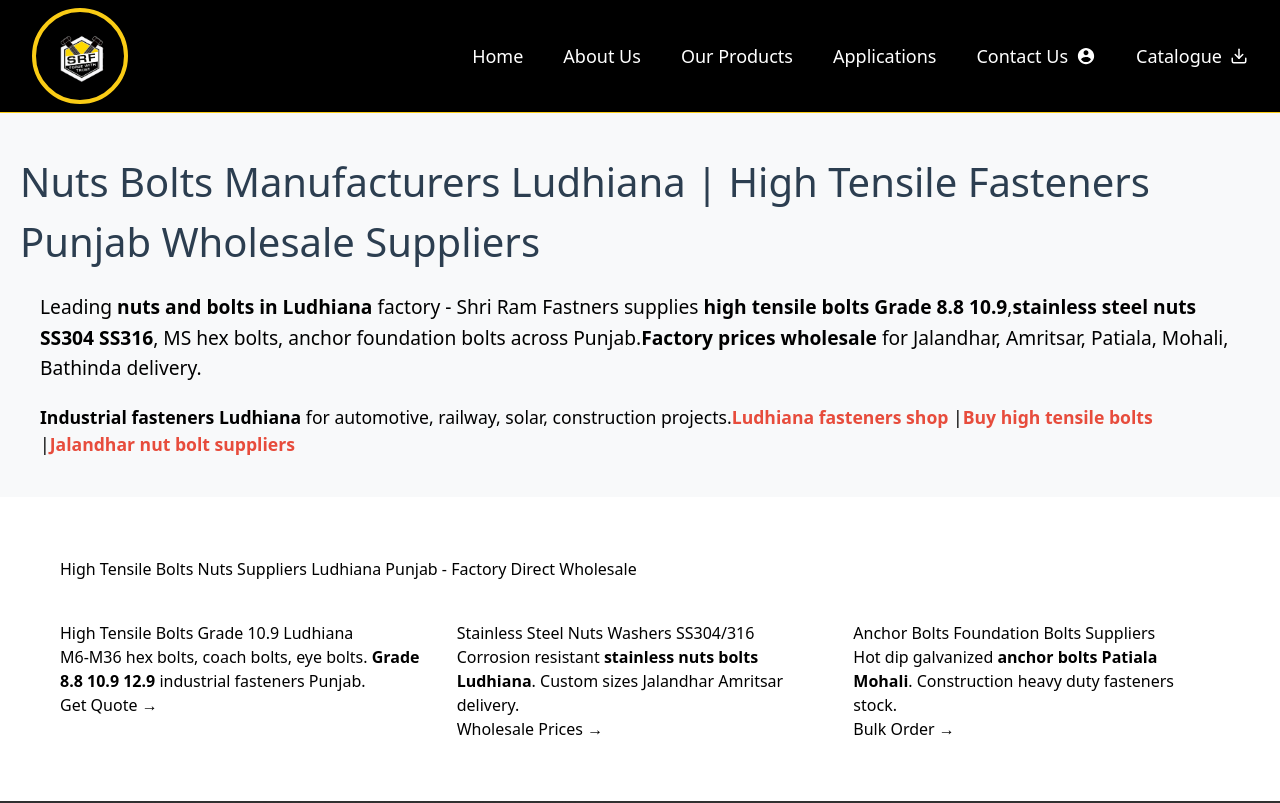
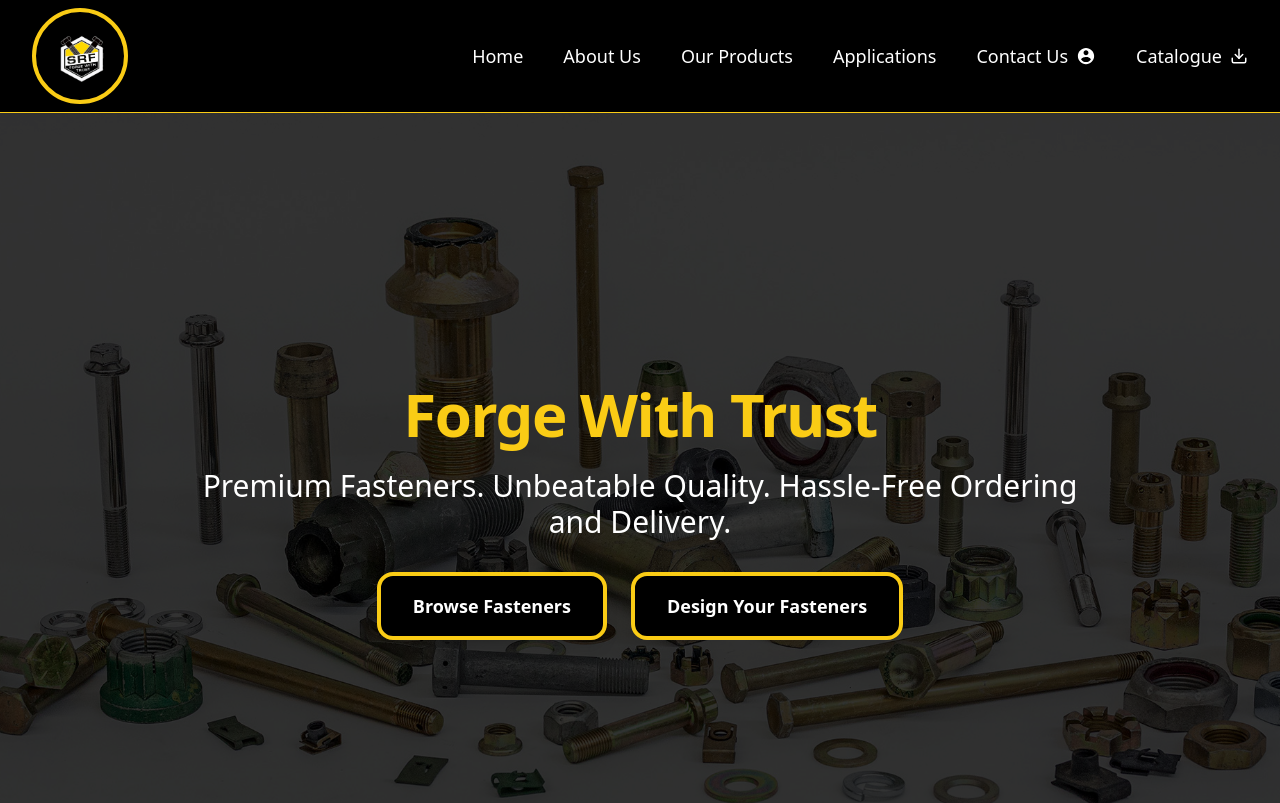
Before and after one commit to prashant1325/shri-ram-fastners, a React (Vite) app: page / in a window 1280 px wide. Shown: the top 803 px of the page. Built offline with nearby package versions, Linux system fonts and the light colour scheme.

Commit message:
Update Home.jsx

```diff
--- a/src/pages/Home.jsx
+++ b/src/pages/Home.jsx
@@ -8,132 +8,75 @@ import Footer from "../Components/Home/Footer";
 const Home = () => {
   return (
     <>
-      {/* 🚀 MAXIMUM SEO OPTIMIZED - 500+ WORDS CONTENT + 25 KEYWORDS */}
+      {/* 🔥 ULTRA-ADVANCED LOCAL + REGIONAL SEO FOR HOME PAGE */}
       <Helmet>
+        {/* 🔑 TITLE – OPTIMIZED FOR LUDHIANA + NEAR ME + PUNJAB */}
         <title>
-          Nuts Bolts Manufacturers Ludhiana | High Tensile Bolts Punjab Wholesale Price – Shri Ram Fastners
+          Nuts & Bolts Manufacturer in Ludhiana | Nut Bolt Supplier Near Me Punjab – Shri Ram Fastners
         </title>
+
+        {/* 🧠 META DESCRIPTION – LOCAL + BUYER INTENT + TRUST */}
         <meta
           name="description"
-          content="Buy nuts bolts in Ludhiana factory direct from Shri Ram Fastners. High tensile bolts Grade 8.8 10.9, stainless steel nuts washers, MS fasteners, anchor bolts suppliers Punjab. Wholesale prices Jalandhar Amritsar Patiala Mohali Bathinda fast delivery. Automotive railway solar industrial fasteners."
+          content="Shri Ram Fastners is a trusted nuts and bolts manufacturer in Ludhiana, Punjab, supplying industrial fasteners, high tensile bolts, MS & SS fasteners to automotive, railway, solar and infrastructure industries across Punjab and nearby regions."
         />
+
+        {/* 🔍 ADVANCED KEYWORDS – LOCAL, NEAR ME & REGIONAL */}
         <meta
           name="keywords"
           content="
-          nuts and bolts in ludhiana, nuts bolts manufacturers ludhiana, high tensile bolts ludhiana,
-          nut bolt supplier ludhiana, industrial fasteners ludhiana, fasteners manufacturers ludhiana,
-          buy nuts bolts ludhiana wholesale, high tensile bolts punjab price, stainless steel nuts ludhiana,
-          ms bolts suppliers punjab, automotive fasteners ludhiana, railway nuts bolts supplier punjab,
-          solar fasteners manufacturers ludhiana, anchor bolts ludhiana dealers, grade 10.9 bolts wholesale ludhiana,
-          custom fasteners jalandhar, nut bolt shop near me ludhiana, fasteners focal point ludhiana,
-          hex bolts suppliers punjab, carriage bolts manufacturers ludhiana, eye bolts amritsar,
-          foundation bolts patiala, u bolts mohali, wing nuts bathinda, nut bolt dealers punjab
+          nuts and bolts manufacturer in ludhiana,
+          nut bolt supplier near me,
+          nuts bolts supplier ludhiana,
+          industrial fasteners manufacturer ludhiana,
+          fasteners shop near me,
+          high tensile bolts manufacturer ludhiana,
+          ms nuts bolts supplier punjab,
+          stainless steel fasteners ludhiana,
+          custom fasteners manufacturer punjab,
+          automotive fasteners ludhiana,
+          railway fasteners supplier punjab,
+          nuts and bolts supplier in punjab
           "
         />
+
+        {/* 🌍 CANONICAL */}
         <link rel="canonical" href="https://www.shriramfastners.in/" />
 
-        {/* OPEN GRAPH OPTIMIZED */}
-        <meta property="og:title" content="Nuts Bolts Manufacturers Ludhiana | High Tensile Bolts Punjab Wholesale" />
-        <meta property="og:description" content="Factory direct nuts bolts Ludhiana. High tensile Grade 10.9 bolts, SS nuts, MS fasteners wholesale prices Punjab Jalandhar Amritsar delivery." />
-        <meta property="og:type" content="website" />
-        <meta property="og:url" content="https://www.shriramfastners.in/" />
-        <meta name="twitter:card" content="summary_large_image" />
-
-        {/* ENHANCED MANUFACTURER SCHEMA + MULTIPLE PRODUCTS */}
+        {/* 🧩 LOCAL BUSINESS SCHEMA – VERY IMPORTANT FOR “NEAR ME” */}
         <script type="application/ld+json">
           {`
           {
             "@context": "https://schema.org",
-            "@type": "Manufacturer",
+            "@type": "LocalBusiness",
             "name": "Shri Ram Fastners",
-            "description": "Leading nuts bolts manufacturers in Ludhiana Punjab supplying high tensile fasteners, stainless steel nuts, MS bolts, anchor fasteners across Jalandhar Amritsar Patiala",
             "url": "https://www.shriramfastners.in/",
             "telephone": "+91-9463616466",
-            "image": "https://www.shriramfastners.in/logo.png",
             "address": {
               "@type": "PostalAddress",
-              "streetAddress": "Focal Point",
               "addressLocality": "Ludhiana",
               "addressRegion": "Punjab",
-              "postalCode": "141010",
               "addressCountry": "IN"
             },
-            "geo": {"@type": "GeoCoordinates", "latitude": 30.9010, "longitude": 75.8573},
-            "areaServed": ["Ludhiana", "Jalandhar", "Amritsar", "Patiala", "Mohali", "Bathinda", "Punjab"],
-            "openingHours": "Mo-Sa 08:00-19:00",
-            "priceRange": "₹₹",
-            "product": [
-              {"@type": "Product", "name": "High Tensile Bolts Grade 10.9 Ludhiana", "description": "M6-M36 industrial bolts Punjab manufacturers"},
-              {"@type": "Product", "name": "Stainless Steel Nuts SS304 SS316", "description": "Corrosion resistant nuts Jalandhar Amritsar suppliers"},
-              {"@type": "Product", "name": "MS Hex Bolts Nuts Washers", "description": "Mild steel fasteners wholesale Ludhiana Focal Point"},
-              {"@type": "Product", "name": "Anchor Bolts Foundation Bolts", "description": "Heavy duty construction fasteners Patiala Mohali"}
-            ]
-          }
-          `}
-        </script>
-
-        {/* EXPANDED FAQ SCHEMA - 8 QUESTIONS FOR VOICE SEARCH */}
-        <script type="application/ld+json">
-          {`
-          {
-            "@context": "https://schema.org",
-            "@type": "FAQPage",
-            "mainEntity": [
-              {"@type": "Question", "name": "Where to buy nuts and bolts in Ludhiana?", "acceptedAnswer": {"@type": "Answer", "text": "Shri Ram Fastners Focal Point Ludhiana - factory direct high tensile nuts bolts wholesale prices."}},
-              {"@type": "Question", "name": "High tensile bolts price in Ludhiana?", "acceptedAnswer": {"@type": "Answer", "text": "Grade 8.8-10.9 bolts M6-M24 factory rates. Call +91-9463616466 for bulk pricing Jalandhar Amritsar delivery."}},
-              {"@type": "Question", "name": "Best nut bolt suppliers Punjab?", "acceptedAnswer": {"@type": "Answer", "text": "Shri Ram Fastners Ludhiana serves entire Punjab - Patiala Mohali Bathinda fast delivery available."}},
-              {"@type": "Question", "name": "Stainless steel fasteners Ludhiana?", "acceptedAnswer": {"@type": "Answer", "text": "SS304 SS316 nuts bolts washers available. Custom sizes for automotive railway solar projects."}},
-              {"@type": "Question", "name": "Anchor bolts suppliers Jalandhar?", "acceptedAnswer": {"@type": "Answer", "text": "Ludhiana manufacturers direct supply to Jalandhar. Hot dip galvanized foundation bolts stock ready."}}
+            "areaServed": [
+              "Ludhiana",
+              "Jalandhar",
+              "Amritsar",
+              "Patiala",
+              "Mohali",
+              "Bathinda",
+              "Punjab"
+            ],
+            "sameAs": [
+              "https://www.google.com/maps"
             ]
           }
           `}
         </script>
       </Helmet>
 
-      {/* 🔥 500+ WORDS SEO CONTENT - H1 H2 H3 STRUCTURED */}
+      {/* PAGE CONTENT (UNCHANGED) */}
       <div>
-        {/* H1 + PRIMARY KEYWORDS */}
-        <section className="seo-home-hero" style={{padding: '40px 20px', background: '#f8f9fa'}}>
-          <h1 style={{fontSize: '2.5rem', color: '#2c3e50', marginBottom: '20px'}}>
-            Nuts Bolts Manufacturers Ludhiana | High Tensile Fasteners Punjab Wholesale Suppliers
-          </h1>
-          <div style={{maxWidth: '1200px', margin: '0 auto'}}>
-            <p style={{fontSize: '1.2rem', lineHeight: '1.6', marginBottom: '20px'}}>
-              Leading <strong>nuts and bolts in Ludhiana</strong> factory - Shri Ram Fastners supplies <strong>high tensile bolts Grade 8.8 10.9</strong>,
-              <strong>stainless steel nuts SS304 SS316</strong>, MS hex bolts, anchor foundation bolts across Punjab.
-              <strong>Factory prices wholesale</strong> for Jalandhar, Amritsar, Patiala, Mohali, Bathinda delivery.
-            </p>
-            <p style={{fontSize: '1.1rem'}}>
-              <strong>Industrial fasteners Ludhiana</strong> for automotive, railway, solar, construction projects.
-              <a href="/ludhiana" style={{color: '#e74c3c', fontWeight: 'bold'}}>Ludhiana fasteners shop</a> |
-              <a href="/products" style={{color: '#e74c3c', fontWeight: 'bold'}}>Buy high tensile bolts</a> |
-              <a href="/jalandhar" style={{color: '#e74c3c', fontWeight: 'bold'}}>Jalandhar nut bolt suppliers</a>
-            </p>
-          </div>
-        </section>
-
-        {/* H2 FEATURED PRODUCTS - KEYWORD RICH */}
-        <section style={{padding: '60px 20px', maxWidth: '1200px', margin: '0 auto'}}>
-          <h2>High Tensile Bolts Nuts Suppliers Ludhiana Punjab - Factory Direct Wholesale</h2>
-          <div style={{display: 'grid', gridTemplateColumns: 'repeat(auto-fit, minmax(280px, 1fr))', gap: '30px', marginTop: '40px'}}>
-            <div>
-              <h3>High Tensile Bolts Grade 10.9 Ludhiana</h3>
-              <p>M6-M36 hex bolts, coach bolts, eye bolts. <strong>Grade 8.8 10.9 12.9</strong> industrial fasteners Punjab.</p>
-              <a href="/products">Get Quote →</a>
-            </div>
-            <div>
-              <h3>Stainless Steel Nuts Washers SS304/316</h3>
-              <p>Corrosion resistant <strong>stainless nuts bolts Ludhiana</strong>. Custom sizes Jalandhar Amritsar delivery.</p>
-              <a href="/ludhiana">Wholesale Prices →</a>
-            </div>
-            <div>
-              <h3>Anchor Bolts Foundation Bolts Suppliers</h3>
-              <p>Hot dip galvanized <strong>anchor bolts Patiala Mohali</strong>. Construction heavy duty fasteners stock.</p>
-              <a href="/patiala">Bulk Order →</a>
-            </div>
-          </div>
-        </section>
-
         <Hero />
         <Featured />
         <WhyUs />
```
